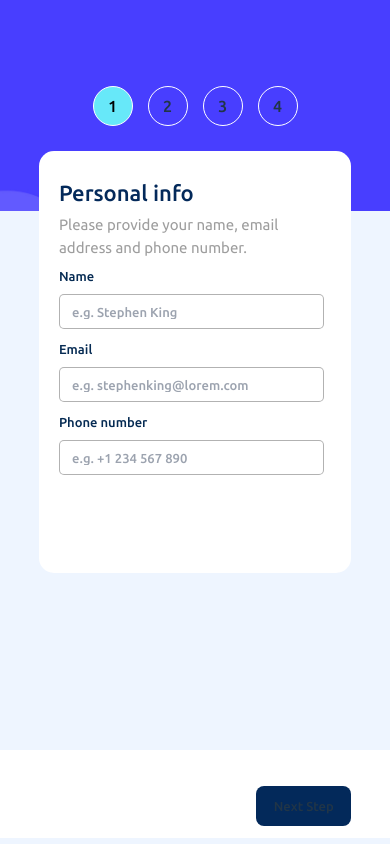
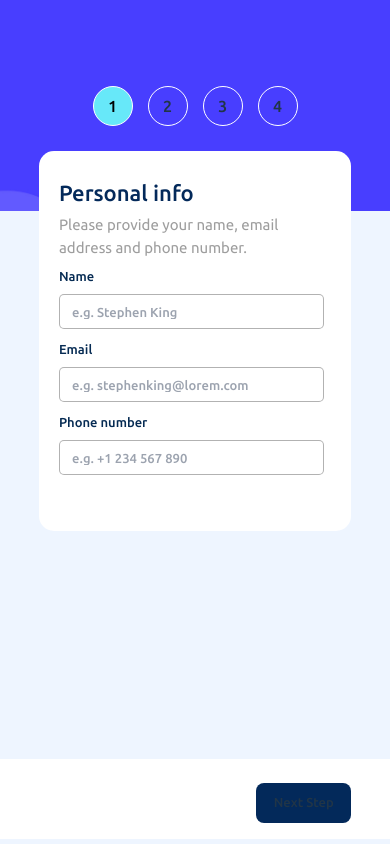
Before and after one commit to luisnavedag/Challenge-Form, a React (Vite) app: page / in a window 390 px wide. Built offline with nearby package versions, Linux system fonts and the light colour scheme.

Commit message:
Fixing issues in Responsive Design

```diff
--- a/src/components/Form/Form.module.css
+++ b/src/components/Form/Form.module.css
@@ -85,6 +85,7 @@
         border-radius: 0;
         background-size: cover;
         background-repeat: no-repeat;
+        background-position: left center;
         display: flex;
         padding: 0;
         justify-content: center;
@@ -108,7 +109,7 @@
 
     .divForm{
         width: 80%;
-        height: 50%;
+        height: 45%;
         /* border: 1px solid black; */
         border-radius: 15px;
         position: relative;
--- a/src/components/Step1/Step1.module.css
+++ b/src/components/Step1/Step1.module.css
@@ -159,7 +159,7 @@
         border: 1px solid blue;
         position: relative;
         right: 15%;
-        top: 65%;
+        top: 75%;
         width: 110vw;
         border: none;
         background-color: #fff;
```
